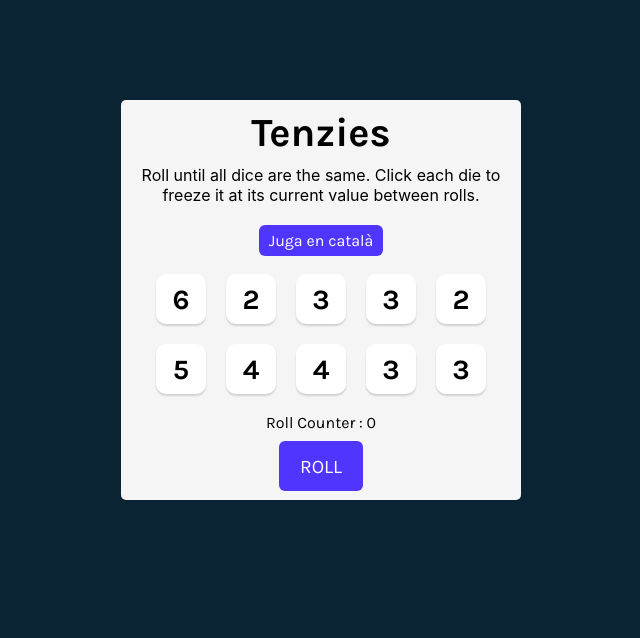
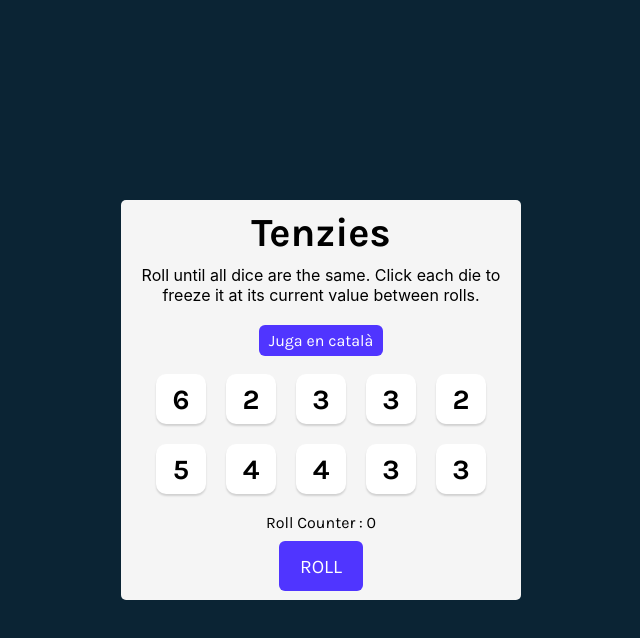
Before and after one commit to ArnauDavis/Tenzies, a React (Vite) app: page / in a window 1280 px wide. Shown: the top 638 px of the page, without its empty margins (319-959 px from the left). Built offline with nearby package versions, Linux system fonts and the light colour scheme.

Commit message:
fixing margin issue

```diff
--- a/src/index.css
+++ b/src/index.css
@@ -29,7 +29,7 @@ main {
     flex-direction: column;
     justify-content: space-evenly;
     align-items: center;
-    margin: -100px 0;
+
 }
 
 .title{
```
